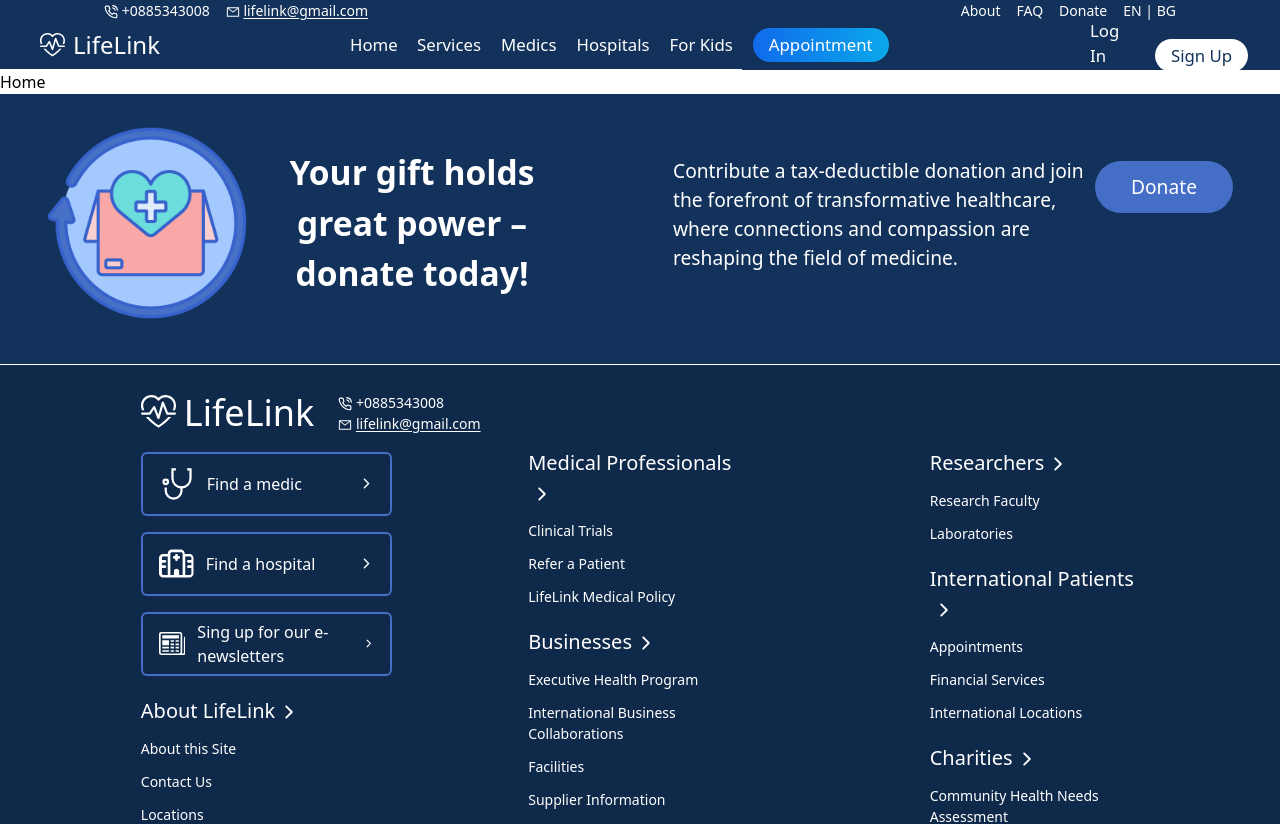
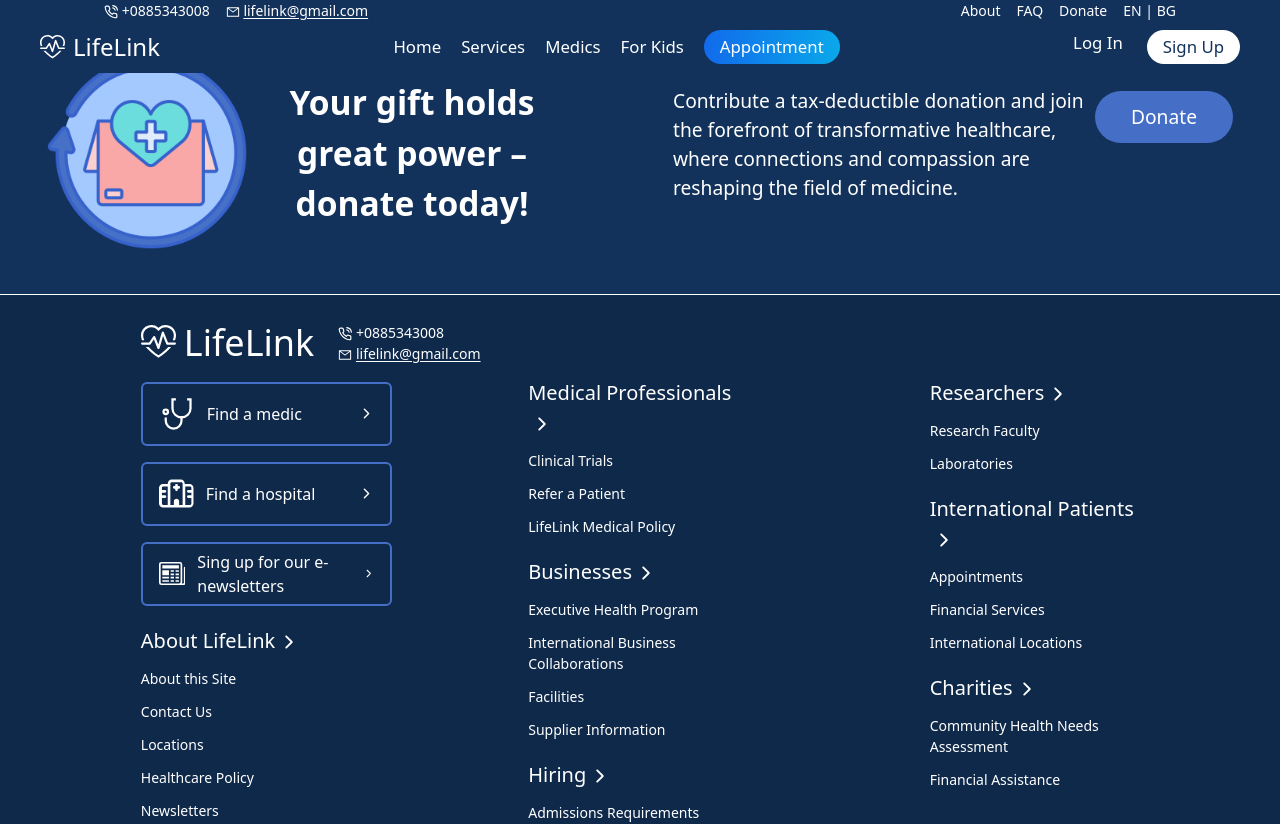
Before and after one commit to Shredrox/LifeLink, a React (Vite) app in the folder LifeLinkUI/: page / in a window 1280 px wide. Shown: the top 824 px of the page. Built offline with nearby package versions, Linux system fonts and the light colour scheme.

Commit message:
Add separate component for navbar

```diff
--- a/LifeLinkUI/src/components/Header.tsx
+++ b/LifeLinkUI/src/components/Header.tsx
@@ -1,13 +1,12 @@
 import { Link } from 'react-router-dom'
 import { FiPhoneCall } from 'react-icons/fi'
 import { AiOutlineMail } from 'react-icons/ai'
-import { BsHeartPulse } from 'react-icons/bs'
-import Button from './Button'
+import Navbar from "./Navbar";
 
 const Header = () => {
   return (
-    <header id="main-header" className='flex flex-col bg-primaryBlue text-white'>
-        <section className='flex justify-between text-[14px]'>
+    <header id="main-header" className='flex flex-col bg-primaryBlue text-white fixed w-full z-[2]'>
+      <section className='flex justify-between text-[14px] mb-2'>
         <section className='flex gap-4 px-[6.5rem]'>
           <span>
             <FiPhoneCall className='inline' /> <span>+0885343008</span>
@@ -18,36 +17,20 @@ const Header = () => {
         </section>
         <section>
           <ul className='flex gap-4 px-[6.5rem]'>
-                    <li><Link to="/about" className='hover:text-[#e6e8eb] active:text-[13px]'>About</Link></li>
+            <li>
+              <Link to="/about" className='hover:text-[#e6e8eb]'>About</Link>
+            </li>
             <li>FAQ</li>
             <li>Donate</li>
-                    <li><span>EN</span> | <span>BG</span></li>
+            <li>
+              <span>EN</span> | <span>BG</span>
+            </li>
           </ul>
         </section>
       </section>
-        <nav id='main-nav' className='flex justify-between h-[48px]
-        items-center text-[1.05rem]'>
-            <div className="px-10">
-                <Link to='/' className='flex items-center gap-[0.5rem]' title='LifeLink'>
-                    <BsHeartPulse size={25} /> <span className='text-[1.5rem]'>LifeLink</span>
-                </Link>
-            </div>
-            <ul className='flex gap-5 items-center w-[550px]'>
-                <li className='hover:text-[#e6e8eb] active:text-[16px] w-[47px]'><Link to='/'>Home</Link></li>
-                <li>Services</li>
-                <li>Medics</li>
-                <li>Hospitals</li>
-                <li>For Kids</li>
-                <li><Button content='Appointment' style='appointmentBtn btnEffects' /></li>
-            </ul>
-            <div className='px-6 w-[230px]'>
-                <span className='px-4 hover:text-[#e6e8eb] active:text-[16px] w-[81px] inline-block'><Link to='/login'>Log In</Link></span>
-                <Button content='Sign Up' style='signUpBtn btnEffects' path='/signup' />
-            </div>
-        </nav>
-        <div className='relative bottom-0 left-0 w-[58%] h-[1px] bg-white'></div>
+      <Navbar />
     </header>
-  )
+  );
 }
 
-export default Header
+export default Header;
--- /dev/null
+++ b/LifeLinkUI/src/components/Navbar.tsx
@@ -0,0 +1,34 @@
+import { BsHeartPulse } from "react-icons/bs";
+import { Link } from "react-router-dom";
+import Button from "./Button";
+
+const Navbar = () => {
+  return (
+    <nav id='main-nav' className='flex justify-between items-center text-[1.05rem] mb-2'>
+      <div className="px-10">
+        <Link to='/' className='flex items-center gap-[0.5rem]' title='LifeLink | Home'>
+          <BsHeartPulse size={25} /> <span className='text-[1.5rem]'>LifeLink</span>
+        </Link>
+      </div>
+      <ul className='flex gap-5 items-center'>
+        <li className='hover:text-[#e6e8eb]'>
+          <Link to='/'>Home</Link>
+        </li>
+        <li>Services</li>
+        <li>Medics</li>
+        <li>For Kids</li>
+        <li>
+          <Button content='Appointment' style='appointmentBtn btnEffects' />
+        </li>
+      </ul>
+      <div className='px-10 flex gap-x-6'>
+        <Link to='/login' className="hover:text-[#e6e8eb]">
+          Log In
+        </Link>
+        <Button content='Sign Up' style='signUpBtn btnEffects' path='/signup' />
+      </div>
+    </nav>
+  );
+}
+
+export default Navbar;
```
Lines whose indentation alone changed are shown as unchanged.
